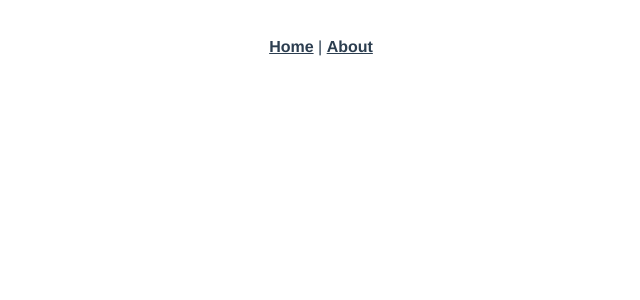
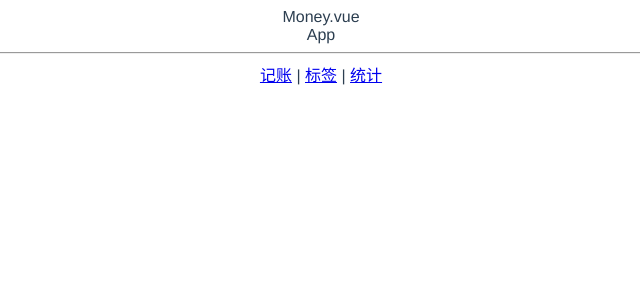
Before and after one commit to kehanhan/lemon-money, a Vue app: page /#/money in a window 1280 px wide. Shown: the top 300 px of the page, without its empty margins (319-959 px from the left). Built offline with nearby package versions, Linux system fonts and the light colour scheme.

Commit message:
创建三个页面

```diff
--- a/src/App.vue
+++ b/src/App.vue
@@ -1,10 +1,12 @@
 <template>
   <div id="app">
-    <div id="nav">
-      <router-link to="/">Home</router-link> |
-      <router-link to="/about">About</router-link>
-    </div>
+
     <router-view/>
+    App
+    <hr/>
+    <router-link to="/money">记账</router-link> |
+    <router-link to="/labels">标签</router-link> |
+    <router-link to="/statistics">统计</router-link>
   </div>
 </template>
 
--- a/src/router/index.ts
+++ b/src/router/index.ts
@@ -1,27 +1,32 @@
-import Vue from 'vue'
-import VueRouter, { RouteConfig } from 'vue-router'
-import Home from '../views/Home.vue'
+import Vue from "vue";
+import VueRouter, { RouteConfig } from "vue-router";
+import Money from "@/views/Money.vue";
+import Labels from "@/views/Labels.vue";
+import Statistics from "@/views/Statistics.vue";
 
-Vue.use(VueRouter)
+Vue.use(VueRouter);
 
 const routes: Array<RouteConfig> = [
   {
-    path: '/',
-    name: 'Home',
-    component: Home
+    path: "/",
+    redirect: "/money",
   },
   {
-    path: '/about',
-    name: 'About',
-    // route level code-splitting
-    // this generates a separate chunk (about.[hash].js) for this route
-    // which is lazy-loaded when the route is visited.
-    component: () => import(/* webpackChunkName: "about" */ '../views/About.vue')
-  }
-]
+    path: "/money",
+    component: Money,
+  },
+  {
+    path: "/labels",
+    component: Labels,
+  },
+  {
+    path: "/statistics",
+    component: Statistics,
+  },
+];
 
 const router = new VueRouter({
-  routes
-})
+  routes,
+});
 
-export default router
+export default router;
--- /dev/null
+++ b/src/views/Labels.vue
@@ -0,0 +1,13 @@
+<template>
+<div>Labels.vue</div>
+</template>
+
+<script lang="ts">
+export default {
+  name: "Labels"
+}
+</script>
+
+<style lang="scss" scoped>
+
+</style>
--- /dev/null
+++ b/src/views/Money.vue
@@ -0,0 +1,15 @@
+<template>
+<div>
+  <div>Money.vue</div>
+</div>
+</template>
+
+<script lang="ts">
+export default {
+  name: "Money"
+}
+</script>
+
+<style lang="scss" scoped>
+
+</style>
--- /dev/null
+++ b/src/views/Statistics.vue
@@ -0,0 +1,13 @@
+<template>
+<div>Statistics.vue</div>
+</template>
+
+<script lang="ts">
+export default {
+  name: "Statistics"
+}
+</script>
+
+<style lang="scss" scoped>
+
+</style>
```
